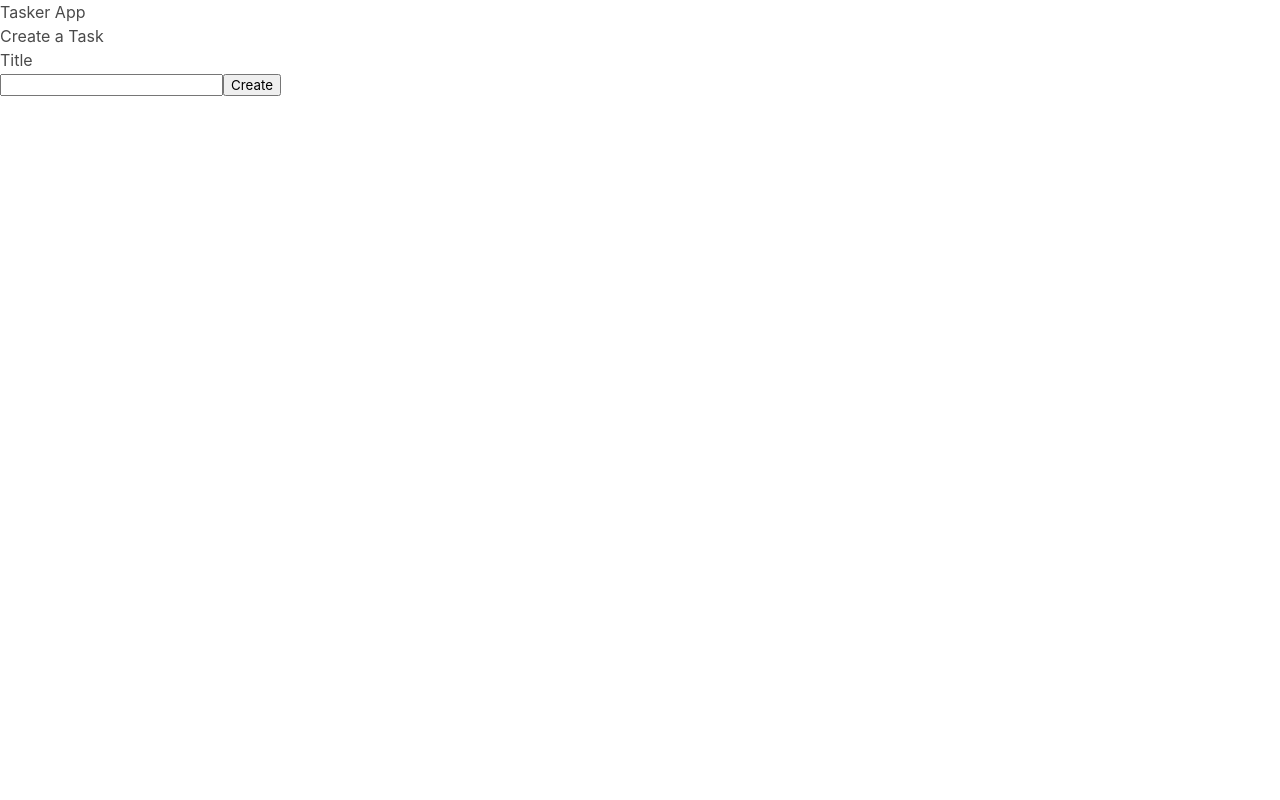
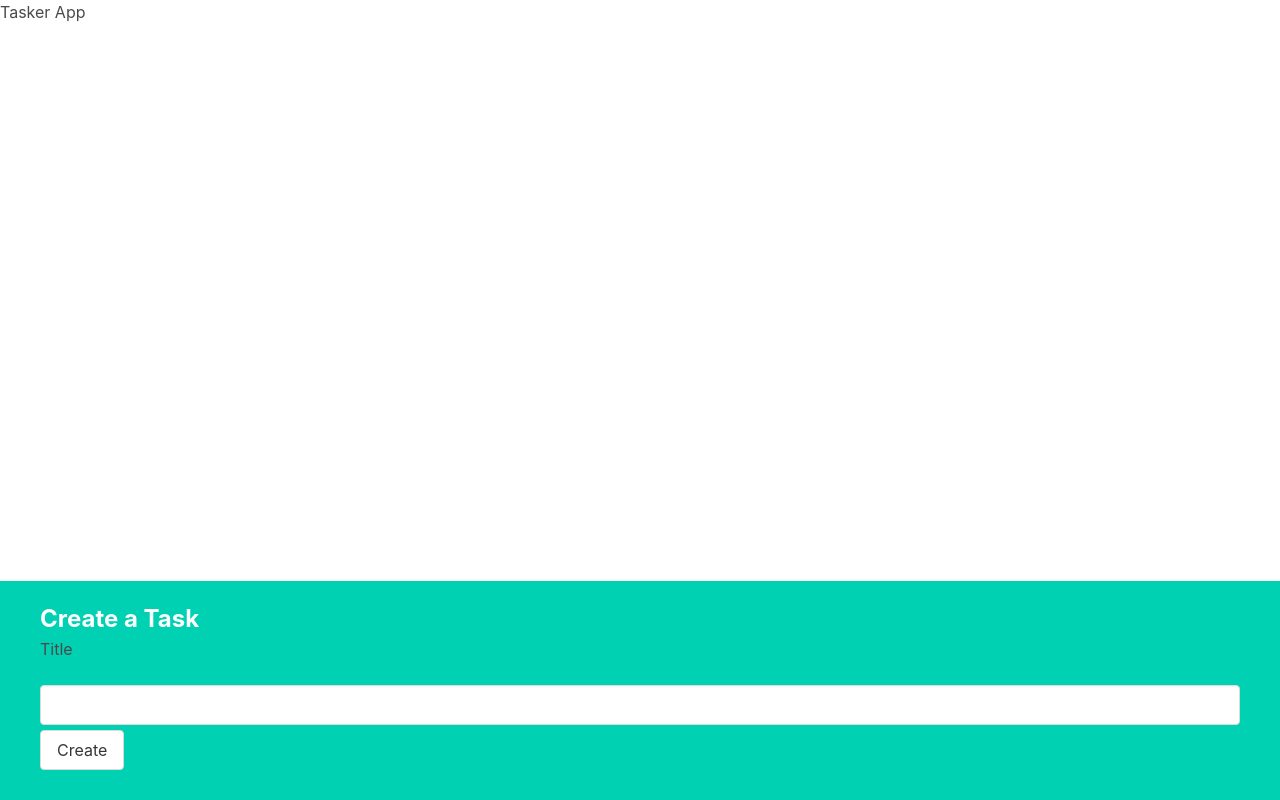
Before and after one commit to ivankharak/tasker-react, a React (Create React App) app: page / in a window 1280 px wide. Built offline with nearby package versions, Linux system fonts and the light colour scheme.

Commit message:
v2 Delta 1.12
used the css lib to style the TaskCreate component

```diff
--- a/src/components/TaskCreate.js
+++ b/src/components/TaskCreate.js
@@ -10,13 +10,13 @@ const TaskCreate = ({ onCreate }) => {
     }
 
     return (
-        <div>
+        <div className='book-create'>
             <h3>Create a Task</h3>
             <form onSubmit={(e) => { e.preventDefault(); handleCreate(); }} >
                 <label>Title</label>
                 <br />
-                <input onChange={(e) => setTitle(e.target.value)} value={title} />
-                <button>Create</button>
+                <input className='input' onChange={(e) => setTitle(e.target.value)} value={title} />
+                <button className='button' >Create</button>
             </form>
         </div>
     )
```
